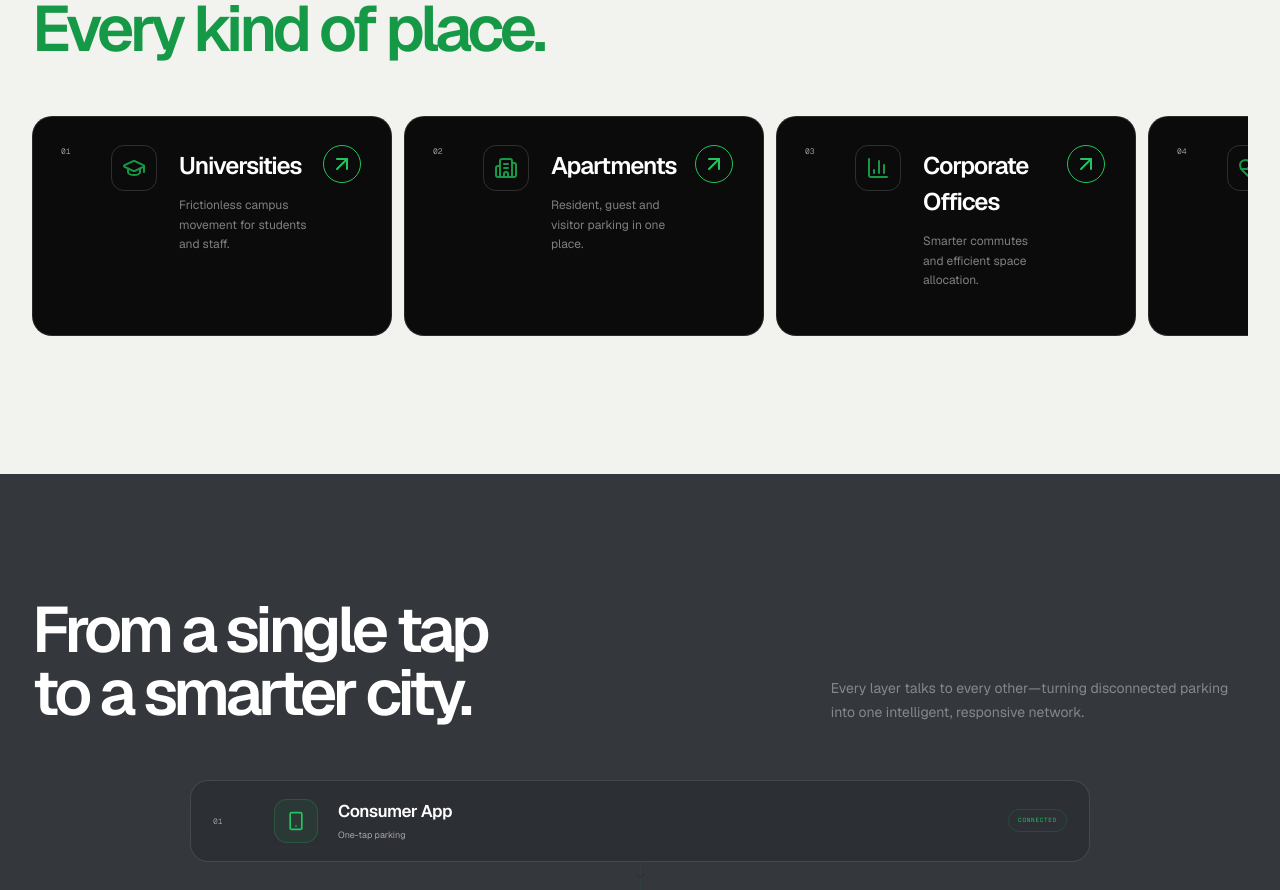
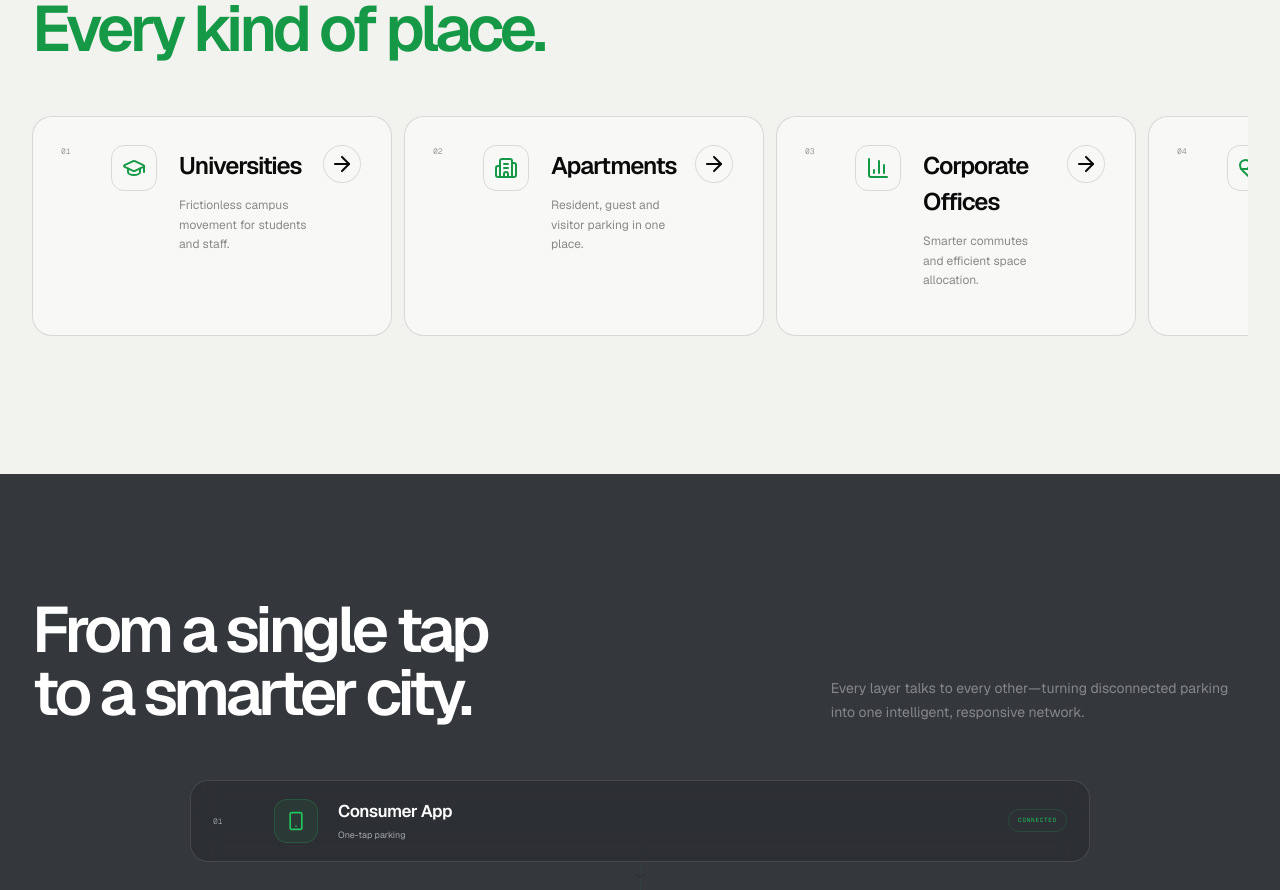
Before and after one commit to Rishabh-0707/gridee_, a Next.js app: page / in a window 1280 px wide. Shown: the part 3977-4867 px from the top of the page. Built offline with nearby package versions, Linux system fonts and the light colour scheme.

Commit message:
Restore industry card hover styling

```diff
--- a/app/globals.css
+++ b/app/globals.css
@@ -1479,19 +1479,10 @@ footer{position:relative;padding:100px 0 0;border-top:1px solid var(--line);back
   min-height: 220px;
   padding: 28px;
   grid-template-columns: 34px 52px 1fr 40px;
-  border: 1px solid rgba(255,255,255,.12);
+  border: 1px solid rgba(0,0,0,.13);
   border-radius: 20px;
-  background: #0b0b0b;
-  color: #fff;
+  background: rgba(255,255,255,.48);
   scroll-snap-align: start;
-}
-
-.industry-card p { color: rgba(255,255,255,.48); }
-.industry-card .industry-icon { border-color: rgba(255,255,255,.15); }
-.industry-card .industry-open {
-  transform: rotate(0);
-  border-color: var(--green);
-  color: var(--green);
 }
 
 .industry-card:hover { padding-left: 32px; }
```
